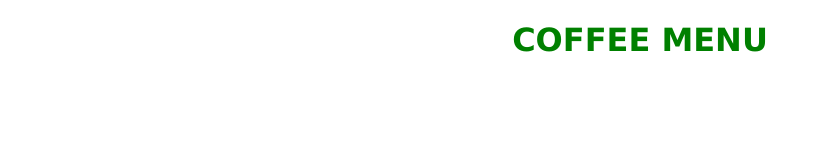
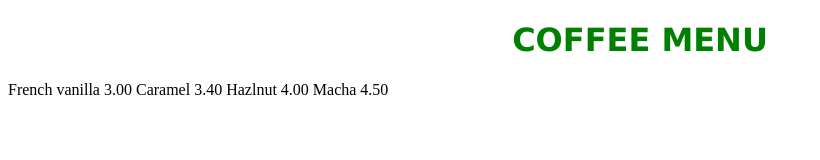
Before and after one commit to ShamiSiby/coffee-menu, a plain HTML site: page index.html in a window 1280 px wide. Shown: the whole page, without its empty margins (0-820 px from the left). Drawn offline with Linux system fonts and the light colour scheme.

Commit message:
created paragraph

```diff
--- a/index.html
+++ b/index.html
@@ -16,7 +16,11 @@
       <h1>COFFEE MENU</MENU></h1>  <!--[if lt IE 7]>
      <p class="browsehappy">You are using an <strong>outdated</strong> browser. Please <a href="#">upgrade your browser</a> to improve your experience.</p>
         <![endif]-->
-        <p></p>
+        <p1>French vanilla 3.00</p1>
+        <p2>Caramel 3.40</p2>
+        <p3>Hazlnut 4.00</p3>
+        <p4>Macha 4.50</p4>
+
         <script src="" async defer></script>
     </body>
 </html>
```
